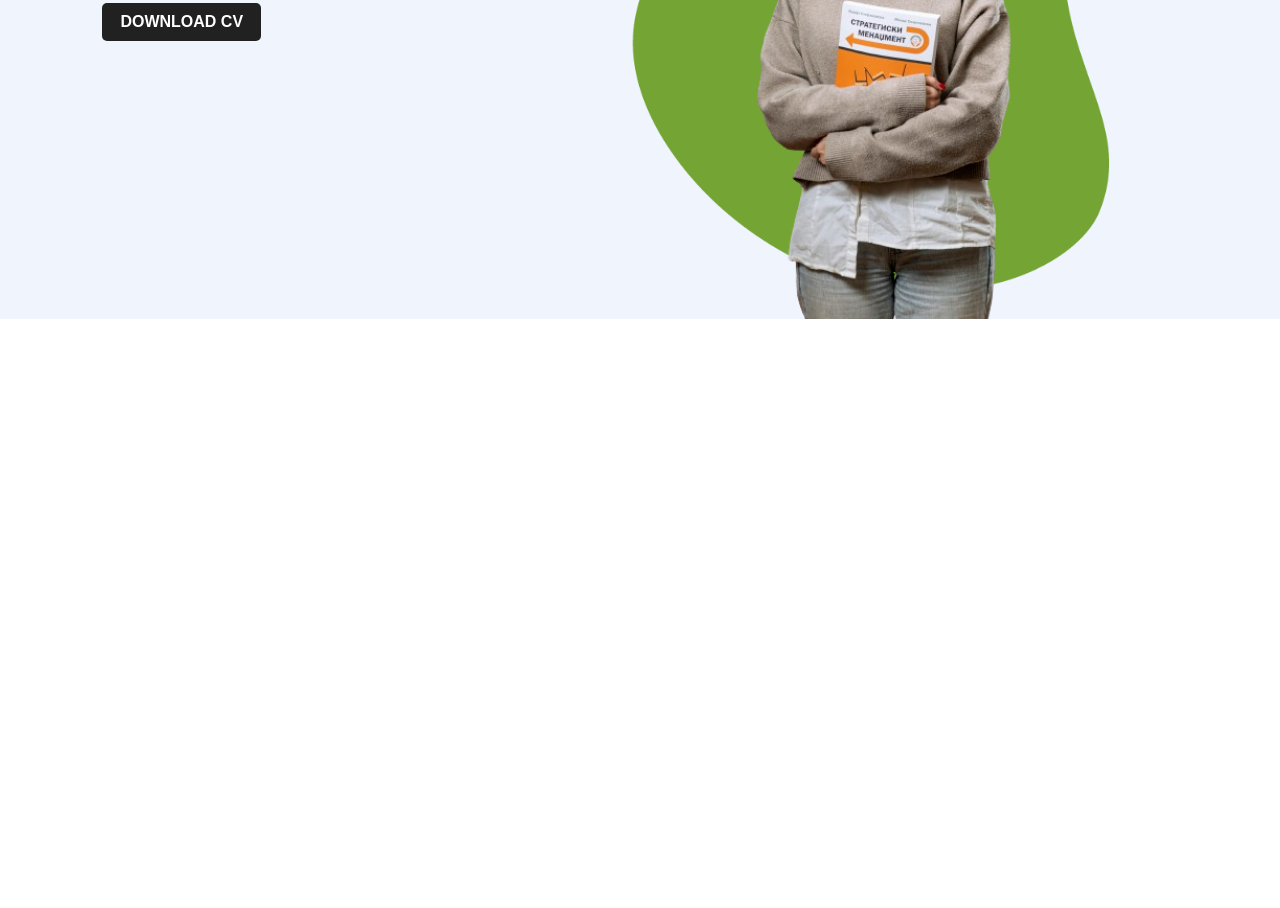
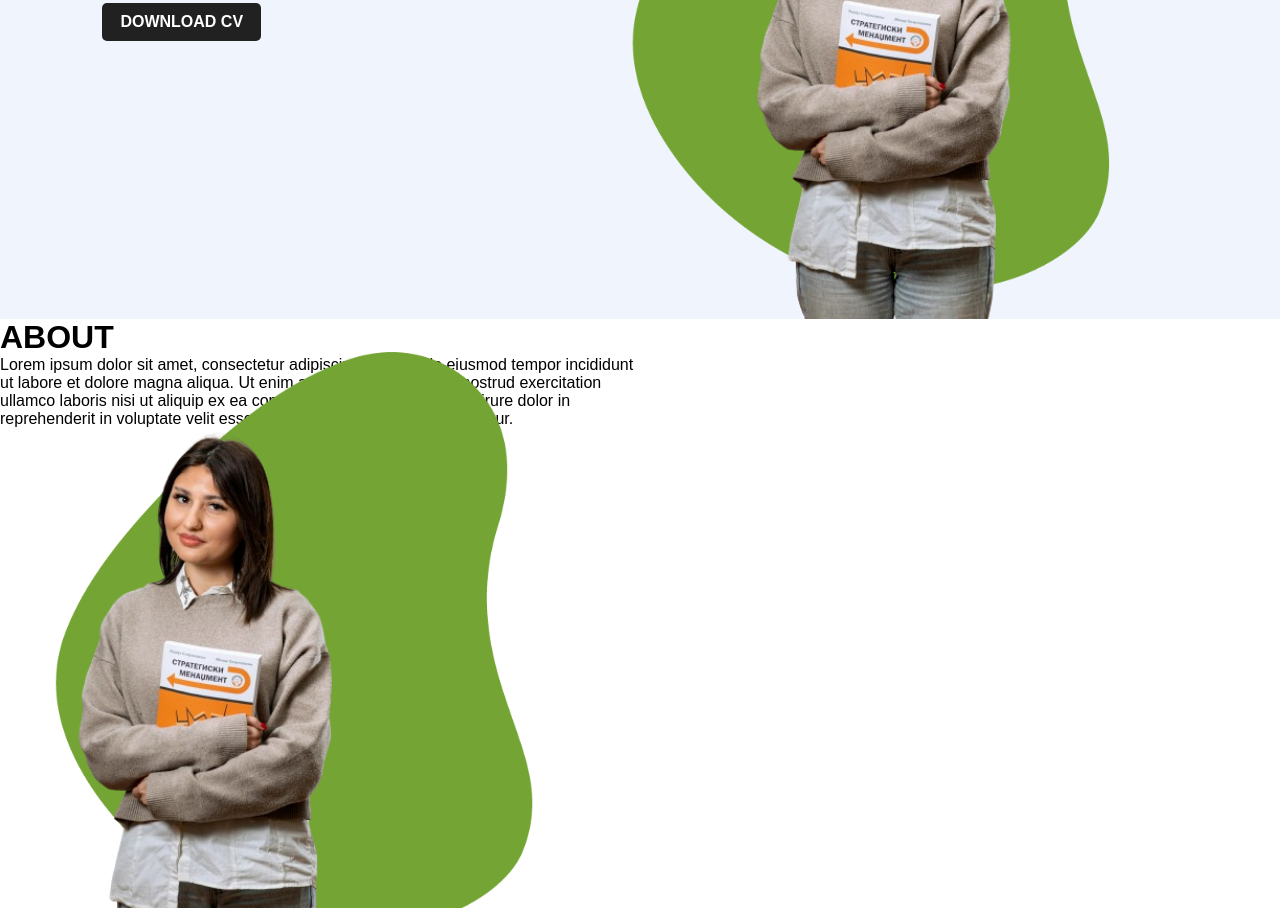
Before and after one commit to shahanapt/personal-portfolio, a plain HTML site: page index.html in a window 1280 px wide. Shown: the part 481-1389 px from the top of the page. Before the commit the page ends 800 px from the top, so only its background shows below. Drawn offline with Linux system fonts and the light colour scheme.

Commit message:
next commit

```diff
--- a/index.html
+++ b/index.html
@@ -10,7 +10,7 @@
 <body>
     <div class="hero">
         <nav>
-            <h1>Shein.</h1>
+            <h1>SP.</h1>
             <!-- <img src="images/logoo.png" class="logo"> -->
 
             <ul>
@@ -38,5 +38,21 @@
 
         </div>
     </div>
+
+        <div class="second-section">
+            <div class="about-img">
+                <img src="images/shape.png" class="shape">
+                <img src="images/girl.png" class="girl">
+
+            </div>
+            <div>
+            <h1>ABOUT</h1>
+            <div class="description">
+                Lorem ipsum dolor sit amet, consectetur adipiscing elit, sed do eiusmod tempor incididunt ut labore et dolore magna aliqua. Ut enim ad minim veniam, quis nostrud exercitation ullamco laboris nisi ut aliquip ex ea commodo consequat. Duis aute irure dolor in reprehenderit in voluptate velit esse cillum dolore eu fugiat nulla pariatur.
+            </div>
+        </div>
+
+        </div>
+
 </body>
 </html>
--- a/styles.css
+++ b/styles.css
@@ -85,6 +85,10 @@ span{
     border-radius: 5px;
 }
 
+.detail a:hover{
+    background: #75a534;
+}
+
 .images{
     width: 45%;
     height: 80%;
@@ -108,3 +112,32 @@ span{
 .images:hover .girl{
     left:45%;
 }
+
+.second-section{
+    background: white;
+    /* display: flex; */
+}
+
+.second-section .about-img{
+    width: 45%;
+    height: 80%;
+    position: absolute;
+    /* bottom: 0; */
+    /* right: 100px; */
+}
+
+.second-section .about-img img{
+    height: 100%;
+    position: absolute;
+    /* left: 50%; */
+    /* bottom: 0; */
+    /* transform: translateX(-50%);
+    transition: bottom 1s, left 1s; */
+}
+.second-section .about{
+    width: 50%;
+}
+
+.second-section .description{
+    width: 50%;
+}
```
